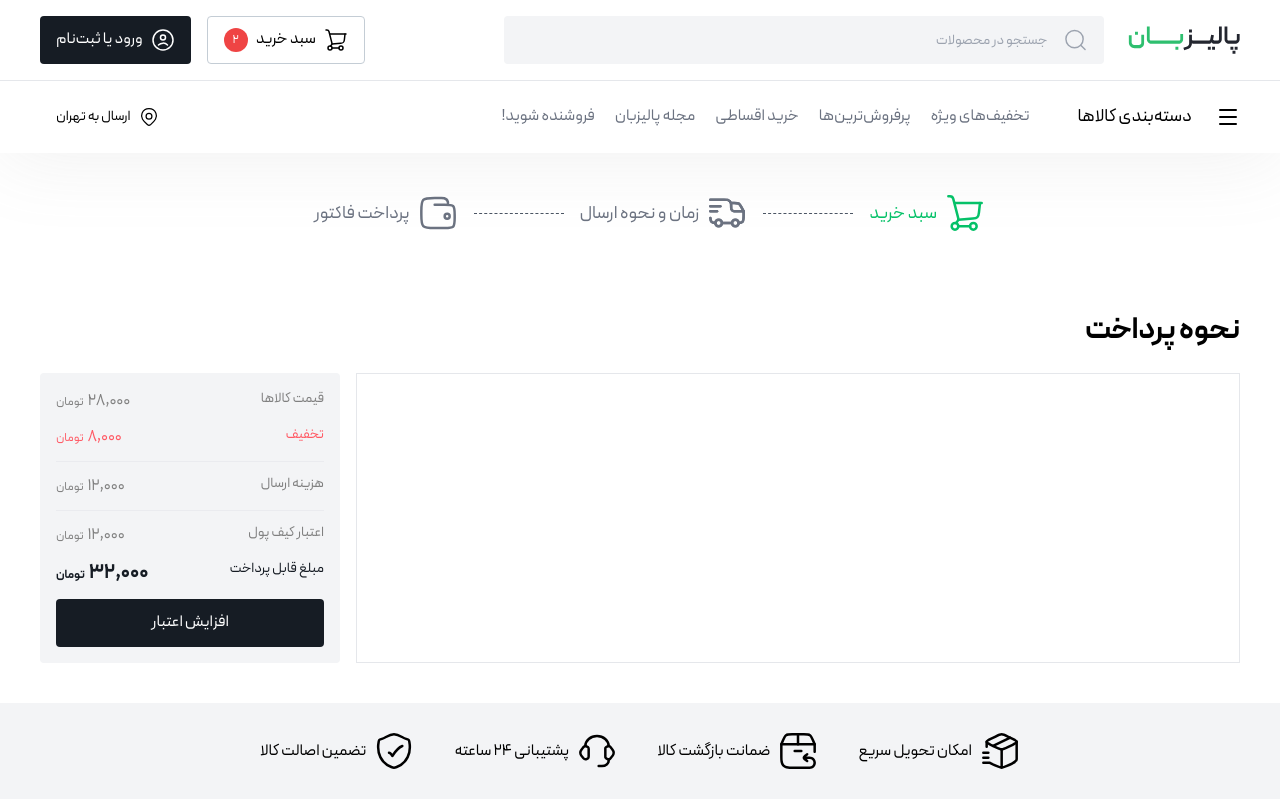
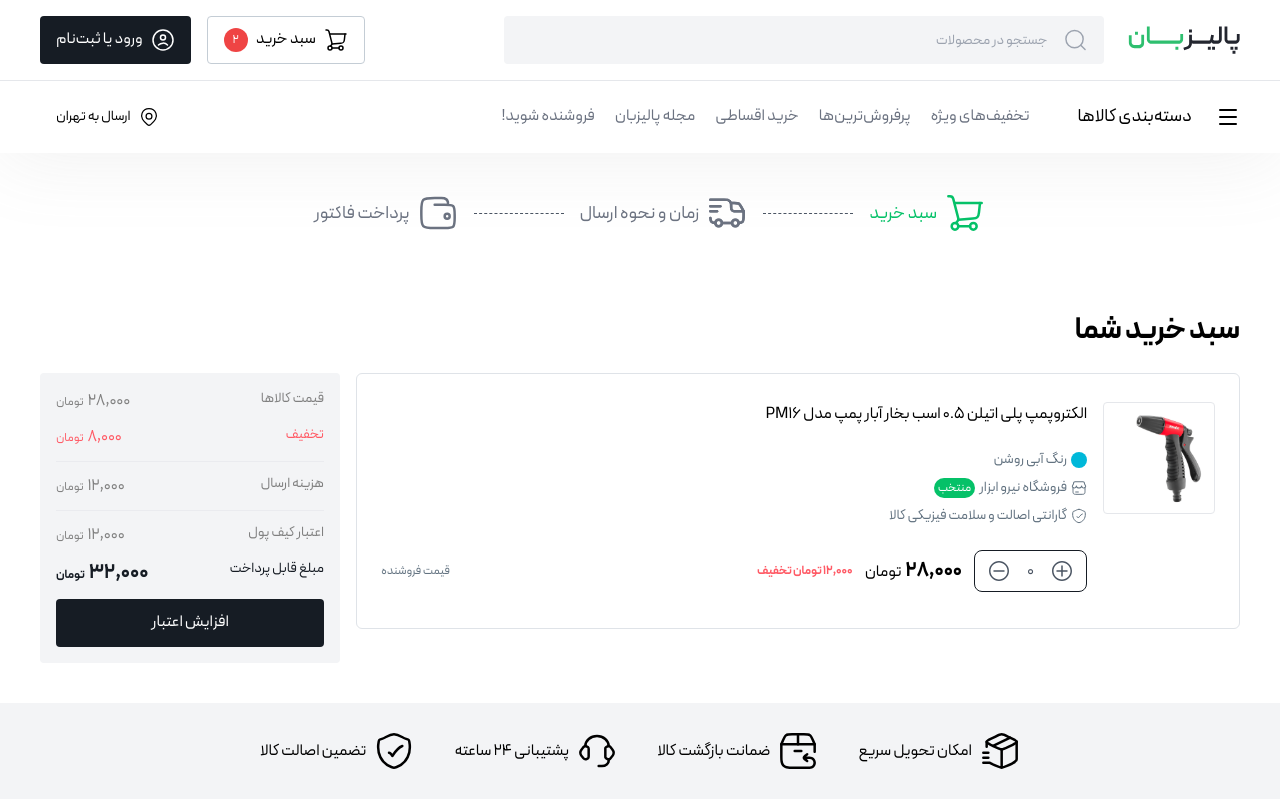
Before and after one commit to hamideslami32/leyan, a Next.js app: page /basket in a window 1280 px wide. Shown: the top 800 px of the page. Built offline with nearby package versions, Linux system fonts and the light colour scheme.

Commit message:
feat: basket item

```diff
--- /dev/null
+++ b/src/components/pages/basket/BasketItem.tsx
@@ -0,0 +1,69 @@
+/* eslint-disable @next/next/no-img-element */
+import { Badge, Box } from '@chakra-ui/react';
+import ShopIcon from '@/assets/icons/shop.svg';
+import SecurityIcon from '@/assets/icons/security-ok.svg';
+import Counter from '@/components/shared/counter/Counter';
+import { useState } from 'react';
+
+const BasketItem = () => {
+  const [count, setCount] = useState(0);
+
+  return (
+    <Box
+      className='flex gap-4'
+      borderRadius={'md'}
+      border={'1px solid'}
+      borderColor={'secondary.300'}
+      px={6}
+      py={7}
+      h={64}>
+      <div className='flex h-28 w-28 rounded-md border p-2'>
+        <img
+          alt='product-1'
+          src='/images/product-sample.png'
+          className='max-h-full object-scale-down'
+        />
+      </div>
+      <div className='flex-1'>
+        <div>الکتروپمپ پلی اتیلن 0.5 اسب بخار آبار پمپ مدل PM16</div>
+        <div className='my-6 flex flex-col gap-2 text-sm text-secondary-600'>
+          <div className='flex items-center gap-1'>
+            <span className='inline-block h-4 w-4 rounded-full bg-info'></span>
+            <span>رنگ آبی روشن</span>
+          </div>
+          <div className='flex items-center gap-1'>
+            <ShopIcon width='16' height='16' />
+            <span>فروشگاه نیرو ابزار</span>
+            <Badge
+              rounded={'full'}
+              bg='success.500'
+              textColor='white'
+              fontWeight={'light'}>
+              منتخب
+            </Badge>
+          </div>
+          <div className='flex items-center gap-1'>
+            <SecurityIcon width='16' height='16' />
+            <span>گارانتی اصالت و سلامت فیزیکی کالا</span>
+          </div>
+        </div>
+        <div className='flex items-center justify-between'>
+          <div className='flex items-center gap-3'>
+            <div className='rounded-lg border border-secondary-900 px-3 py-2'>
+              <Counter count={count} setCount={setCount} />
+            </div>
+            <div>
+              <span className='ml-1 text-xl font-bold'>۲۸,۰۰۰</span>تومان
+            </div>
+            <div className='text-xs font-bold text-error'>
+              ۱۲,۰۰۰ تومان تخفیف
+            </div>
+          </div>
+          <div className='text-xs text-secondary-600'>قیمت فروشنده</div>
+        </div>
+      </div>
+    </Box>
+  );
+};
+
+export default BasketItem;
--- a/src/components/shared/product-card/ProductCard.tsx
+++ b/src/components/shared/product-card/ProductCard.tsx
@@ -40,7 +40,7 @@ const ProductCard = (props: ProductCardProps) => {
         <img
           alt='product-1'
           src='/images/product-sample.png'
-          className='roundend-t-md mx-auto max-h-full object-scale-down'
+          className='mx-auto max-h-full rounded-t-md object-scale-down'
         />
       </div>
       <div className='flex flex-1 flex-col justify-between p-1 md:p-4'>
--- a/src/pages/basket/index.tsx
+++ b/src/pages/basket/index.tsx
@@ -1,3 +1,4 @@
+import BasketItem from '@/components/pages/basket/BasketItem';
 import Invoice from '@/components/shared/invoice/Invoice';
 import Stepper from '@/components/shared/stepper/Stepper';
 import { Heading } from '@chakra-ui/react';
@@ -7,10 +8,12 @@ const Basket = () => {
     <div className='mx-auto mb-10 max-w-cs'>
       <Stepper activeStep={0} />
       <Heading mb={6} mt={10} size={'lg'}>
-        نحوه پرداخت
+        سبد خرید شما
       </Heading>
       <div className='flex gap-4'>
-        <div className='flex-1 border'></div>
+        <div className='flex-1'>
+          <BasketItem />
+        </div>
         <div className='w-[300px]'>
           <Invoice />
         </div>
--- a/src/pages/checkout/address.tsx
+++ b/src/pages/checkout/address.tsx
@@ -1,9 +1,20 @@
+import Invoice from '@/components/shared/invoice/Invoice';
 import Stepper from '@/components/shared/stepper/Stepper';
+import { Heading } from '@chakra-ui/react';
 
 const address = () => {
   return (
-    <div>
+    <div className='mx-auto mb-10 max-w-cs'>
       <Stepper activeStep={1} />
+      <Heading mb={6} mt={10} size={'lg'}>
+        آدرس تحویل سفارش
+      </Heading>
+      <div className='flex gap-4'>
+        <div className='flex-1 border'></div>
+        <div className='w-[300px]'>
+          <Invoice />
+        </div>
+      </div>
     </div>
   );
 };
--- a/src/pages/checkout/payment.tsx
+++ b/src/pages/checkout/payment.tsx
@@ -1,9 +1,20 @@
+import Invoice from '@/components/shared/invoice/Invoice';
 import Stepper from '@/components/shared/stepper/Stepper';
+import { Heading } from '@chakra-ui/react';
 
 const payment = () => {
   return (
-    <div>
+    <div className='mx-auto mb-10 max-w-cs'>
       <Stepper activeStep={2} />
+      <Heading mb={6} mt={10} size={'lg'}>
+        نحوه پرداخت
+      </Heading>
+      <div className='flex gap-4'>
+        <div className='flex-1 border'></div>
+        <div className='w-[300px]'>
+          <Invoice />
+        </div>
+      </div>
     </div>
   );
 };
```
